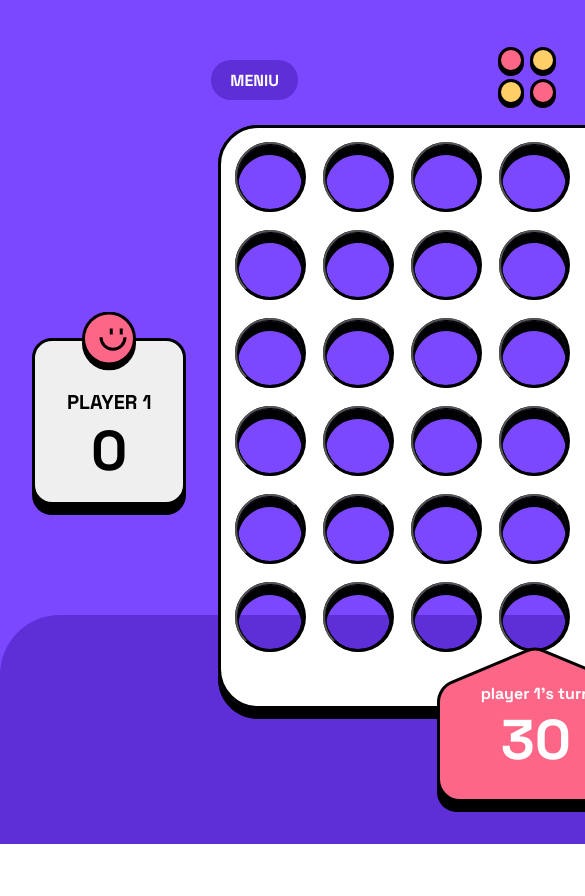
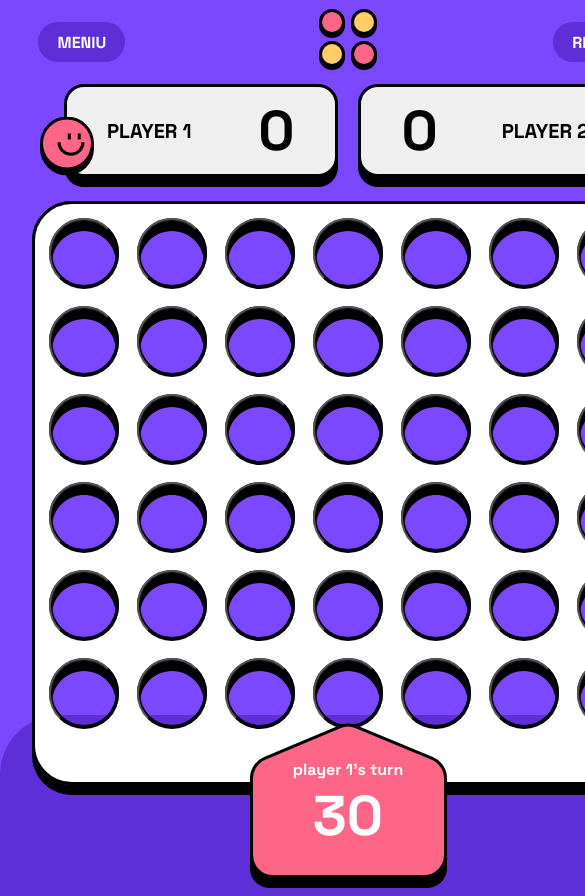
Before and after one commit to RaimondasSileikis/connect-four-game, a React (Create React App) app: page /play in a window 390 px wide. Shown: the top 896 px of the page, 585 px wide, since content can reach past the window. Before the commit the page ends 844 px from the top, so only its background shows below. Built offline with nearby package versions, Linux system fonts and the light colour scheme.

Commit message:
tablet responsive

```diff
--- a/src/components/CounterBox1.jsx
+++ b/src/components/CounterBox1.jsx
@@ -3,10 +3,13 @@ import player_one from '../assets/images/player-one.svg';
 export default function CounterBox1({counterPlayer1}) {
 
     return (
-         <button className='player-box counter-box '>
+         <button className='player-box counter-box-1 '>
              <img src={player_one } alt="" />
-                    <h3 className='uppercase'>player 1</h3>
-                    <h1>{counterPlayer1}</h1>
+             <div className='player-box--content' >
+                <h3 className='uppercase'>player 1</h3>
+                <h1>{counterPlayer1}</h1>
+             </div>
+
                 </button>
     )
 };
--- a/src/components/CounterBox2.jsx
+++ b/src/components/CounterBox2.jsx
@@ -3,10 +3,13 @@ import player_two from '../assets/images/player-two.svg';
 export default function CounterBox2({counterPlayer2}) {
 
     return (
-         <button className='player-box counter-box '>
-             <img src={player_two } alt="" />
-                    <h3 className='uppercase'>player 2</h3>
-                    <h1>{counterPlayer2}</h1>
-                </button>
+         <button className='player-box counter-box-2 '>
+            <img src={player_two } alt="" />
+            <div className='player-box--content'>
+                <h3 className='uppercase'>player 2</h3>
+                <h1>{counterPlayer2}</h1>
+            </div>
+
+        </button>
     )
 };
--- a/src/pages/Main.jsx
+++ b/src/pages/Main.jsx
@@ -28,7 +28,7 @@ export default function Main({
                 <div className='logo'>
                     <img src={logo} alt="" />
                 </div>
-                <BtnRestart  restartNewTable={restartNewTable} />
+                <BtnRestart restartNewTable={restartNewTable} />
             </header>
 
             <main className='container'>
--- a/src/styles/components/_dashboard.scss
+++ b/src/styles/components/_dashboard.scss
@@ -35,6 +35,7 @@
     background-repeat: no-repeat;
     margin: 2rem;
     visibility: hidden;
+    z-index: 80;
 }
 
 .discs {
@@ -75,8 +76,8 @@
     box-shadow: 0px 10px 0px hsl( var(--clr-black) );
     border-radius: 1.25rem;
 }
-
-.counter-box {
+.counter-box-1,
+.counter-box-2 {
     flex-direction: column;
     width: max-content;
     position: relative;
@@ -84,6 +85,6 @@
     img {
         position: absolute;
         top: 0;
-        transform: translatey(-50%);
+        transform: translateY(-50%);
     }
 }
--- a/src/styles/pages/_main.scss
+++ b/src/styles/pages/_main.scss
@@ -12,24 +12,88 @@
 
 .header {
     display: flex;
-
     grid-area: header;
-
     align-items: center;
-    margin:0rem 0;
+    margin: 0;
     padding: 5rem 0;
-
 }
 
 .logo {
-    padding: 1rem 11.5rem;
+    padding: 1rem 10rem;
+    margin-left: 1.1rem;
+}
+.container {
+    display: grid;
+    grid-template-columns: 1fr 1fr 1fr;
+    // grid-template-rows: 1fr;
+    grid-template-areas:
+    'counter1'
+    'dashboard'
+    'counter2';
+    grid-area: container;
+    align-self: center;
+    justify-items: center;
+    align-items: center;
 }
 
+@media (max-width: 768px) {
+  .container {
+        display: grid;
+        grid-template-columns: 1fr 1fr;
+        grid-template-rows:1fr min-content;
+        grid-template-areas:
+        'counter1 counter2'
+        'dashboard dashboard';
+        gap: 1.5rem;
+        margin-bottom: 1rem;
+  }
+    .dashboard {
+        grid-area: dashboard;
+    }
+    .header {
+        margin: 0;
+        padding: 0;
+    }
+    .turn {
+       padding: 0.5rem 0;
+    }
+    .counter-box-1 {
+        grid-area: counter1;
+        justify-self: flex-start;
+        margin-left: 2rem;
+        img {
+            left: 0;
+            transform: translate(-50%, 50%);
+         }
+    }
+    .counter-box-2 {
+        grid-area: counter2;
+        justify-self:flex-end;
+        margin-right: 2rem;
+        img {
+            right: 0;
+             transform: translate(50%, 50%);
+         }
+    }
+    .counter-box-1,
+    .counter-box-2 {
+        display: flex;
+        align-items: stretch;
+        flex-direction: row;
+        padding: 0.5em 2.5em;
+        width: 90%;
+        .player-box--content{
+            display: flex;
+            flex-direction: row;
+            align-items: center;
+            justify-content: space-between;
+            width: 100%;
+        }
 
-
-.container {
-    display: flex;
-    align-items: center;
-    grid-area: container;
-    gap:2rem;
+    }
+    .counter-box-2 {
+        .player-box--content{
+            flex-direction: row-reverse;
+        }
+    }
 }
```
